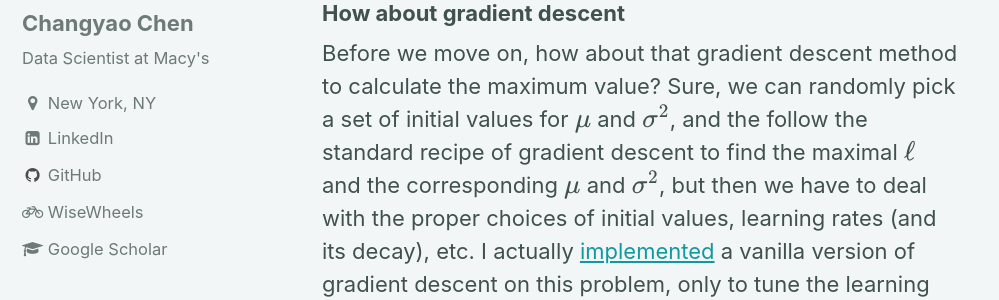
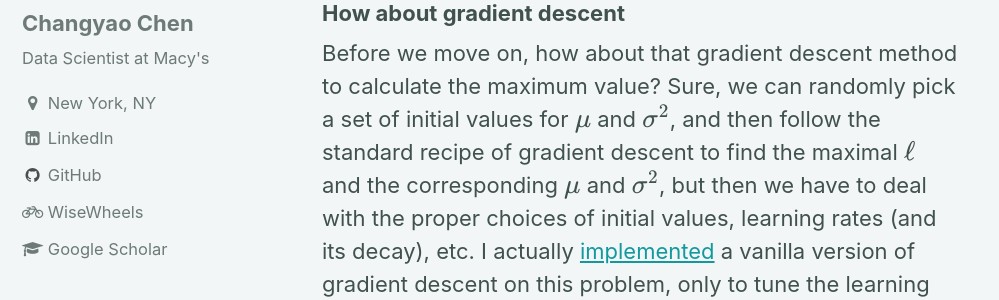
Before and after one commit to changyaochen/changyaochen.github.io, a Jekyll site: the page built from _posts/2018-06-03-EM-algorithm.md, in a window 1280 px wide and 900 px high, scrolled down 3237 px. Shown: the part 154-454 px from the top of the window, without its empty margins (0-999 px from the left). Built offline with Jekyll 4.4.1, drawn with Linux system fonts in a browser that asks for light colours; formulas are drawn with MathJax 3; comment, search, counter and statistics services are not loaded.

Commit message:
fix a typo from 'the' to 'then'

```diff
--- a/_posts/2018-06-03-EM-algorithm.md
+++ b/_posts/2018-06-03-EM-algorithm.md
@@ -66,7 +66,7 @@ $$
 We can further prove that with this values of \\(\mu\\) and \\(\sigma^2\\), we actually have the maximum of \\(\ell(X; \mu, \sigma^2)\\). Therefore, MLE justifies our "fitting" procedure.
 
 ### How about gradient descent
-Before we move on, how about that gradient descent method to calculate the maximum value? Sure, we can randomly pick a set of initial values for \\(\mu\\) and \\(\sigma^2\\), and the follow the standard recipe of gradient descent to find the maximal \\(\ell\\) and the corresponding \\(\mu\\) and \\(\sigma^2\\), but then we have to deal with the proper choices of initial values, learning rates (and its decay), etc. I actually [implemented](https://github.com/changyaochen/changyaochen.github.io/blob/master/assets/notebooks/EM.ipynb#GD) a vanilla version of gradient descent on this problem, only to tune the learning rate carefully to make it coverage, yikes! Since we already have such an easy way, why bother?
+Before we move on, how about that gradient descent method to calculate the maximum value? Sure, we can randomly pick a set of initial values for \\(\mu\\) and \\(\sigma^2\\), and then follow the standard recipe of gradient descent to find the maximal \\(\ell\\) and the corresponding \\(\mu\\) and \\(\sigma^2\\), but then we have to deal with the proper choices of initial values, learning rates (and its decay), etc. I actually [implemented](https://github.com/changyaochen/changyaochen.github.io/blob/master/assets/notebooks/EM.ipynb#GD) a vanilla version of gradient descent on this problem, only to tune the learning rate carefully to make it coverage, yikes! Since we already have such an easy way, why bother?
 
 **So what have we learned?** Here we are given a set of data (10,000 weights for adult women), and an assumed type of distribution (Gaussian), we are able to "learn" the parameters of the distribution (mean and variance) from the data using MLE. Therefore, if we are presented with a new sample from the same population, we are able to make statistical inference. Really nothing fancy.
 
```
